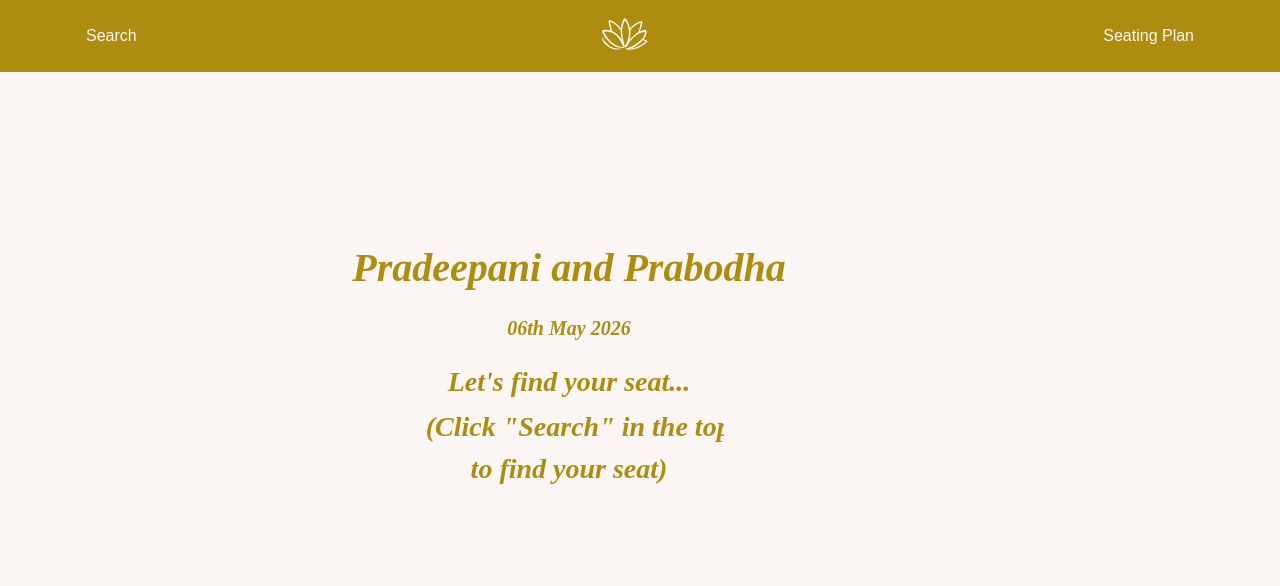
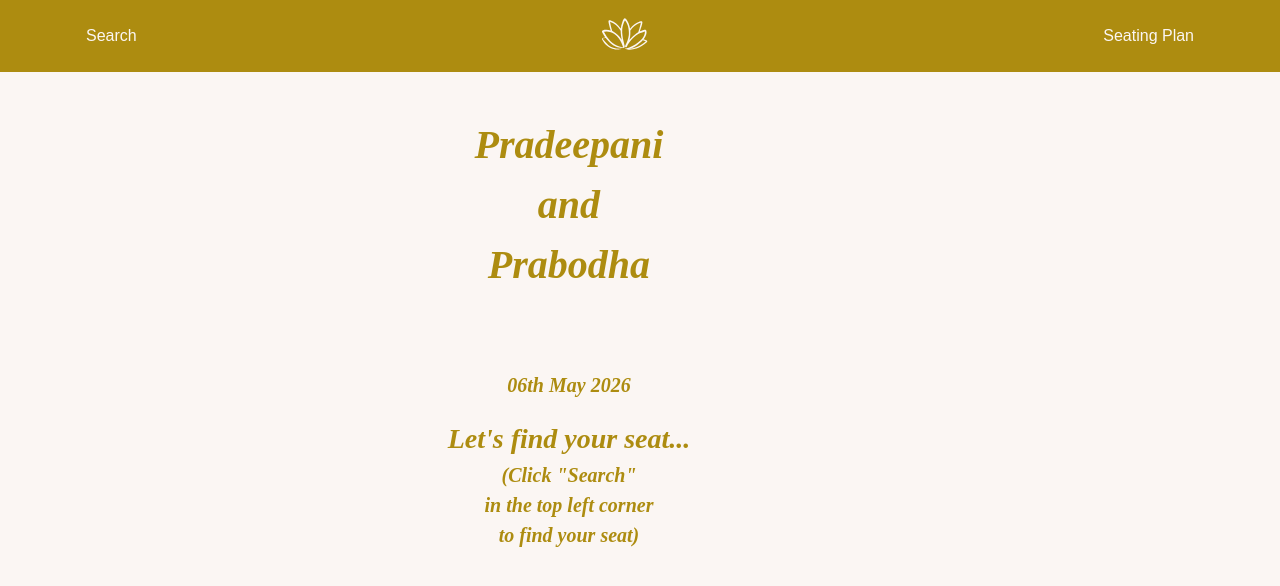
Before and after one commit to pradjays/TablePlan, a React (Vite) app: page / in a window 1280 px wide. Shown: the top 586 px of the page. Built offline with nearby package versions, Linux system fonts and the light colour scheme; no server answers.

Commit message:
Adding line breaks for Home page

```diff
--- a/src/components/Home.jsx
+++ b/src/components/Home.jsx
@@ -2,7 +2,7 @@ function Home() {
     return (
         <div className="container display-flex vw-100">
             <div className="row fst-italic cursor typewriter-animation font-elegant">
-                <div className="font-size-l fw-bolder">Pradeepani and Prabodha</div>
+                <div className="font-size-l fw-bolder">Pradeepani <br/> and <br/> Prabodha</div>
             </div>
             <div className="row fst-italic cursor typewriter-animation font-elegant delayed-animation-1">
                 <div className="font-size-s fw-bolder">06th May 2026</div>
@@ -13,7 +13,7 @@ function Home() {
             </div>
             <br/>
             <div className="row fst-italic cursor typewriter-animation font-elegant delayed-animation-3">
-                <div className="font-size-m fw-bolder">(Click "Search" in the top left corner <br/> to find your seat)</div>
+                <div className="font-size-s fw-bolder">(Click "Search" <br/> in the top left corner <br/> to find your seat)</div>
             </div>
         </div>
     );
```
